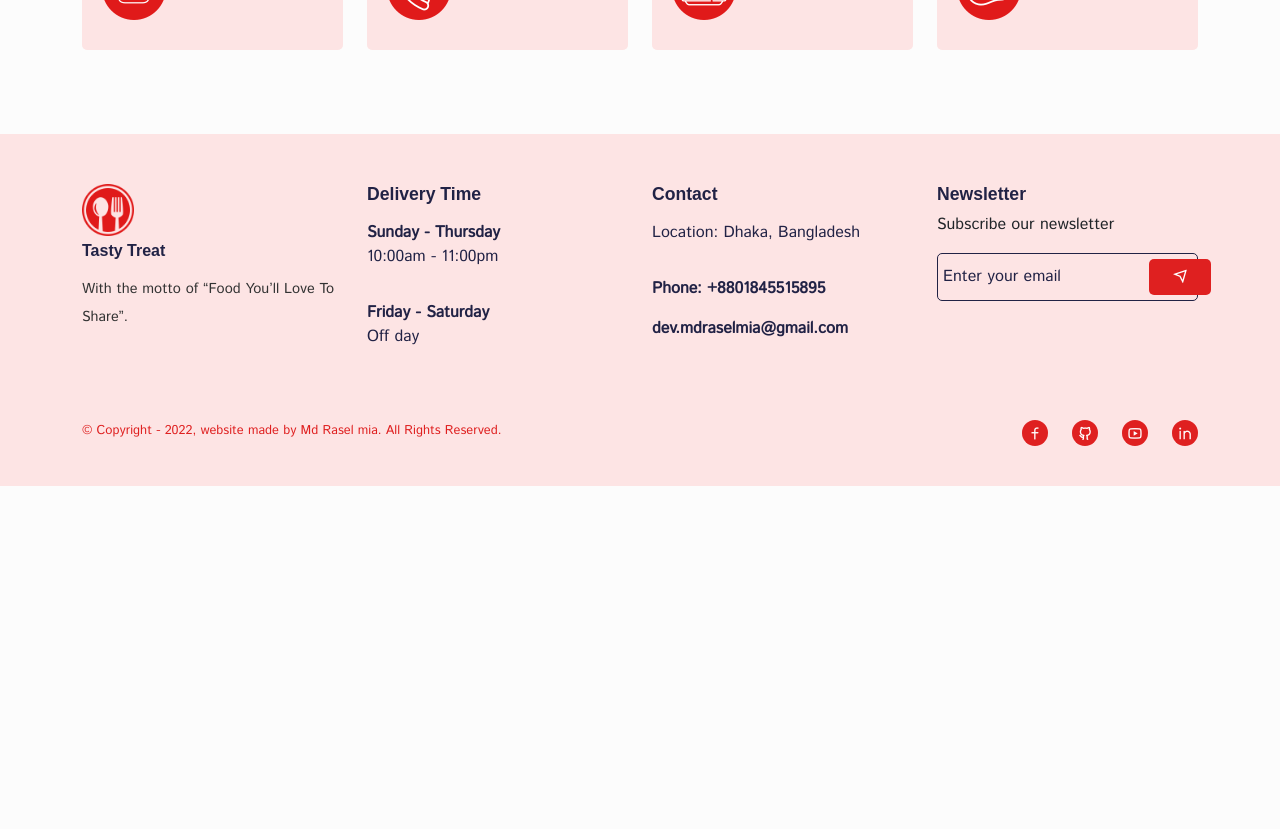
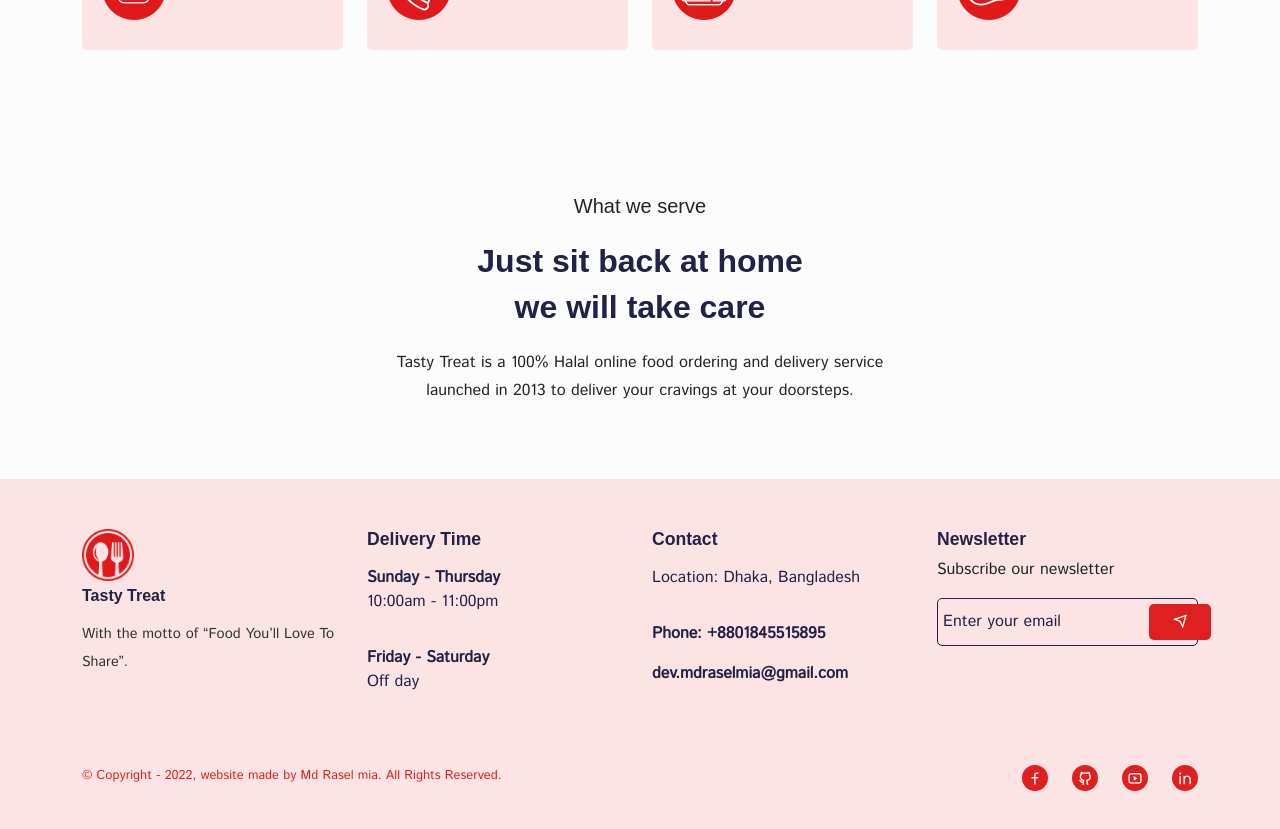
Before and after one commit to mdraselmiah95/tasty-treat-app, a React (Create React App) app: page /home in a window 1280 px wide. Shown: the part 840-1669 px from the top of the page. Before the commit the page ends 1326 px from the top, so only its background shows below. Built offline with nearby package versions, Linux system fonts and the light colour scheme; a web font is replaced by a local one.

Commit message:
WIP on Tasty Treat app UI category section

```diff
--- a/src/pages/Home.jsx
+++ b/src/pages/Home.jsx
@@ -8,6 +8,7 @@ import heroImg from "../assets/images/hero.png";
 //CSS Style
 import "../styles/hero-section.css";
 
+//UI Category
 import Category from "../components/UI/category/Category.jsx";
 
 const Home = () => {
@@ -63,8 +64,31 @@ const Home = () => {
           </Row>
         </Container>
       </section>
+
+      {/* UI Category Section */}
       <section className="pt-0">
         <Category />
+      </section>
+
+      <section>
+        <Container>
+          <Row>
+            <Col lg="12" className="text-center">
+              <h5 className="feature__subtitle mb-4">What we serve</h5>
+              <h2 className="feature__title">Just sit back at home</h2>
+              <h2 className="feature__title">
+                we will <span>take care</span>
+              </h2>
+              <p className="mb-1 mt-4 feature__text">
+                Tasty Treat is a 100% Halal online food ordering and delivery
+                service
+              </p>
+              <p className="feature__text">
+                launched in 2013 to deliver your cravings at your doorsteps.
+              </p>
+            </Col>
+          </Row>
+        </Container>
       </section>
     </Helmet>
   );
```
Also changed, not shown: src/styles/home.css (added).
